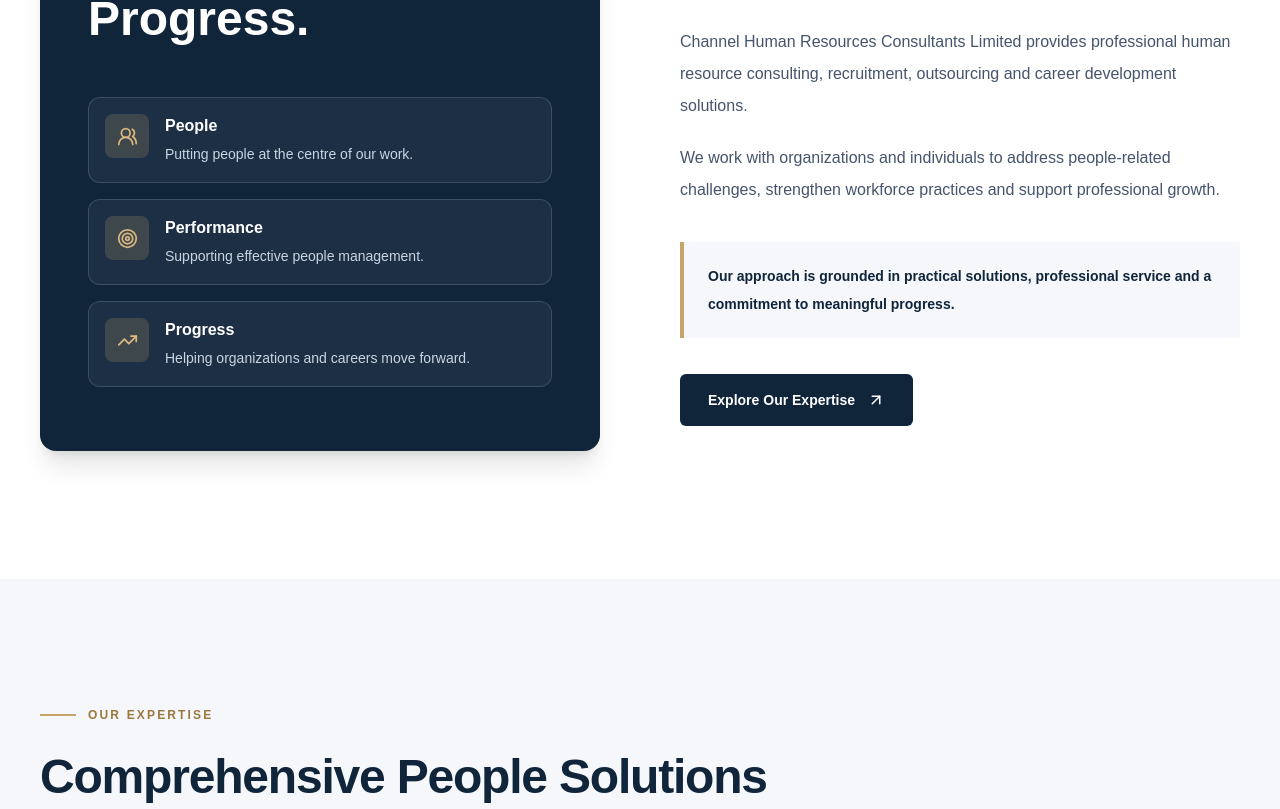
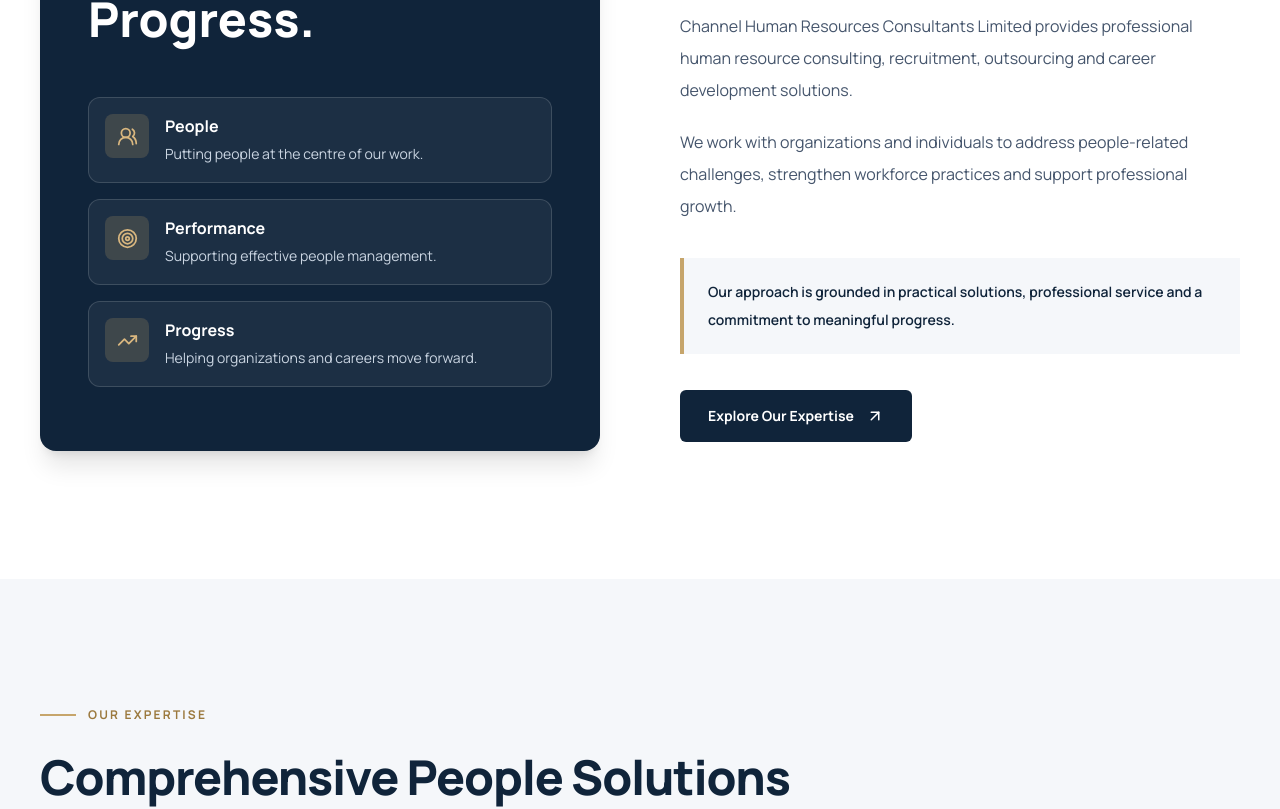
Before and after one commit to aldrine08/CHANNEL-HUMAN-RESOURCES-CONSULTANTS-LIMITED, a Next.js app: page / in a window 1280 px wide. Shown: the part 1513-2322 px from the top of the page. Built offline with nearby package versions, Linux system fonts and the light colour scheme.

Commit message:
Pushed some changes git add .

```diff
--- a/src/app/globals.css
+++ b/src/app/globals.css
@@ -21,7 +21,7 @@
   margin: 0;
   background: #ffffff;
   color: var(--ink);
-  font-family: Arial, Helvetica, sans-serif;
+  font-family: var(--font-manrope), Arial, Helvetica, sans-serif;
   -webkit-font-smoothing: antialiased;
 }
 
--- a/src/app/layout.tsx
+++ b/src/app/layout.tsx
@@ -1,17 +1,23 @@
 
 import type { Metadata } from "next";
+import { Manrope } from "next/font/google";
 import Navbar from "@/components/Navbar";
 import Footer from "@/components/Footer";
 import "./globals.css";
+
+const manrope = Manrope({
+  subsets: ["latin"],
+  display: "swap",
+  variable: "--font-manrope",
+});
 
 export const metadata: Metadata = {
   title: {
     default: "Channel Human Resources Consultants Limited",
     template: "%s | Channel HR",
   },
-
   description:
-    "Channel Human Resources Consultants Limited provides HR consulting, recruitment, outsourcing, payroll support and career development services.",
+    "Professional HR consulting, recruitment, outsourcing, payroll support and career development services.",
 };
 
 export default function RootLayout({
@@ -21,14 +27,10 @@
 }>) {
   return (
     <html lang="en">
-      <body className="min-h-screen">
+      <body className={`${manrope.variable} min-h-screen`}>
         <div className="flex min-h-screen flex-col">
           <Navbar />
-
-          <div className="flex-1">
-            {children}
-          </div>
-
+          <div className="flex-1">{children}</div>
           <Footer />
         </div>
       </body>
```
